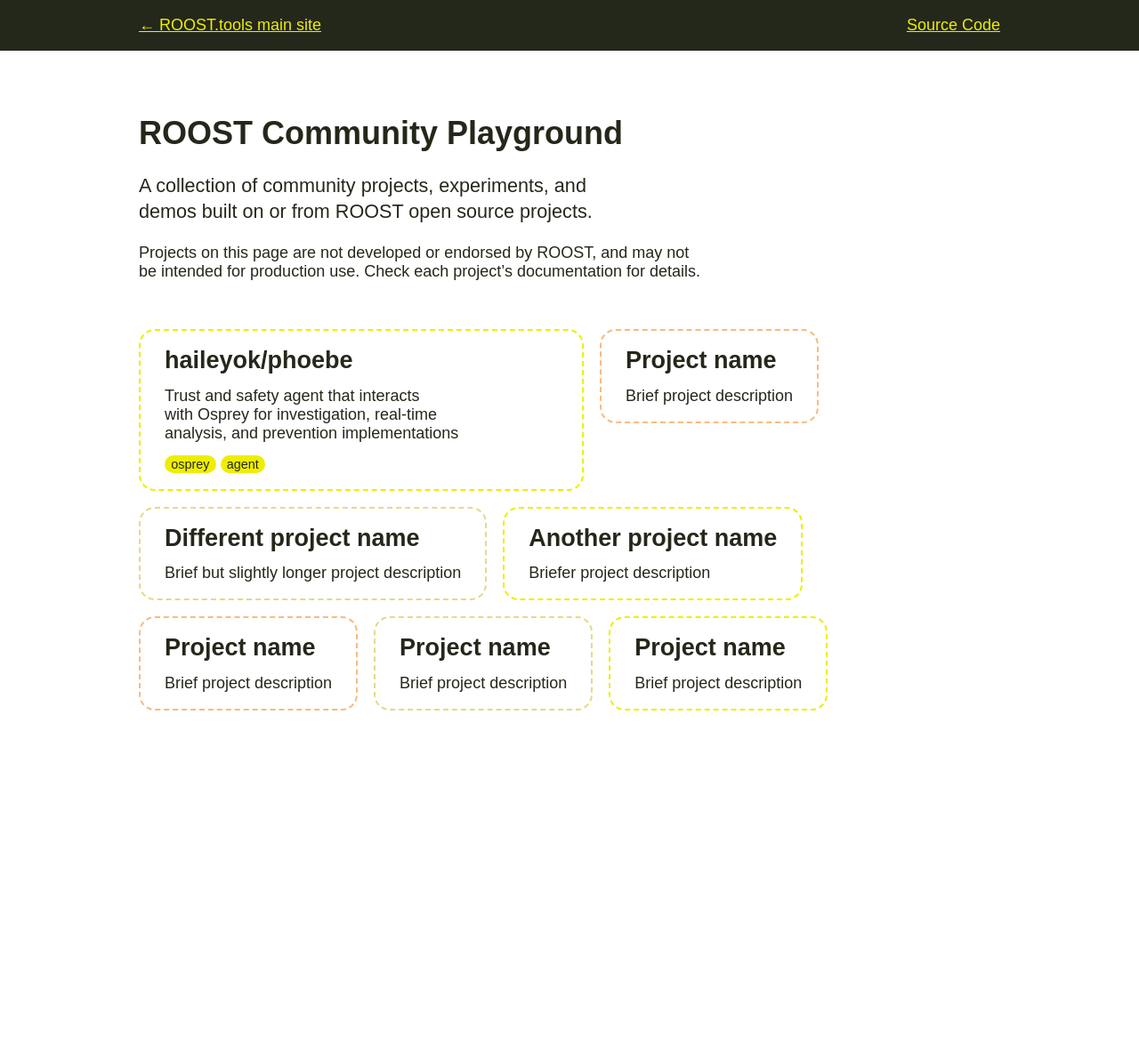
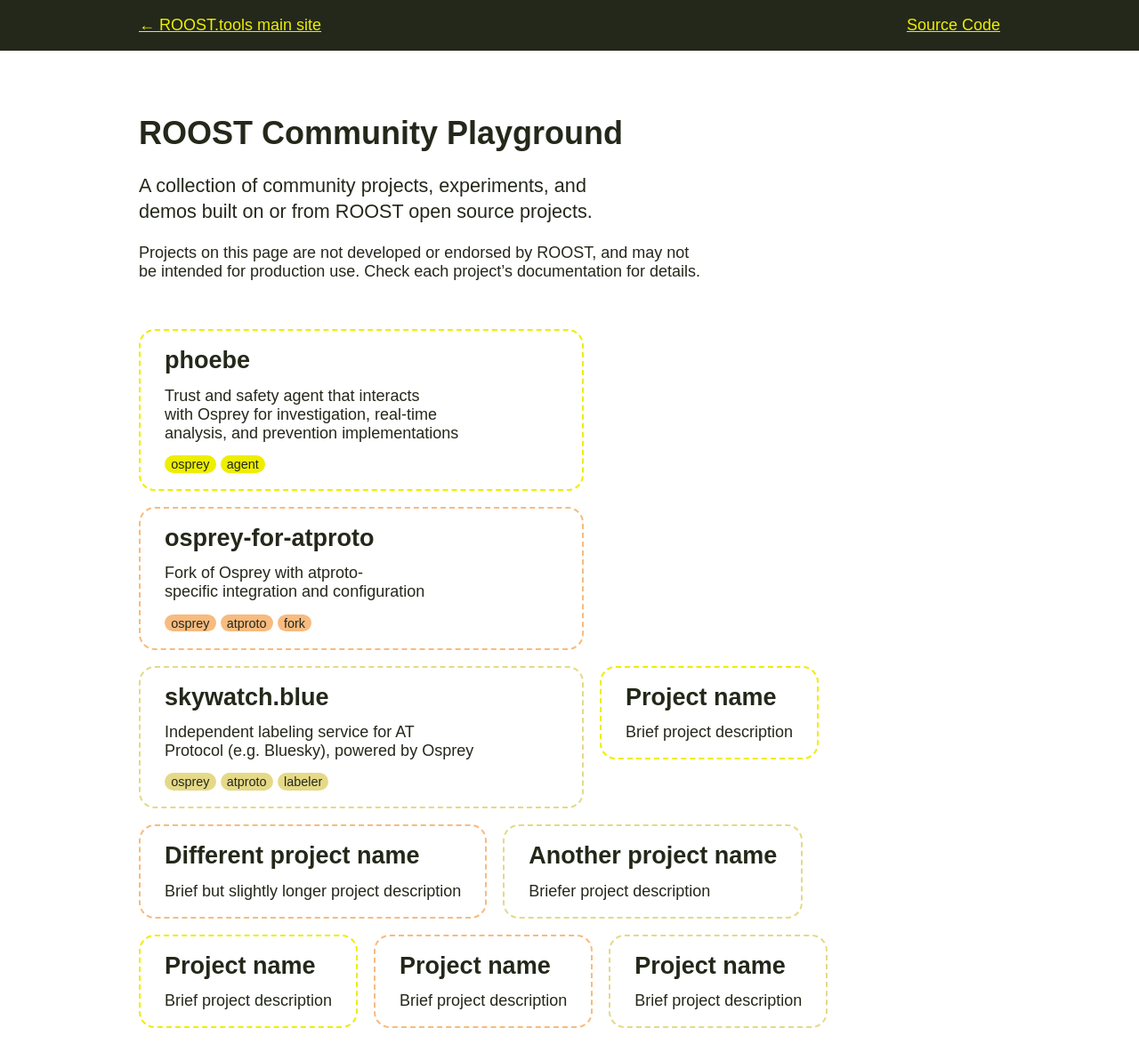
Before and after one commit to roostorg/playground, a Jekyll site: the page built from index.html, in a window 1280 px wide. Shown: the whole page at 89% size. Built offline with Jekyll 4.4.1, drawn with Linux system fonts in a browser that asks for light colours; some web fonts are replaced; before the commit the page ends 900 px from its top, so only the background shows below that.

Commit message:
projects: add Skywatch and osprey-for-atproto

```diff
--- a/_data/projects.yml
+++ b/_data/projects.yml
@@ -1,6 +1,27 @@
-- title: haileyok/phoebe
-  description: Trust and safety agent that interacts with Osprey for investigation, real-time analysis, and prevention implementations
+- title: phoebe
+  description: |
+    Trust and safety agent that interacts with Osprey for investigation,
+    real-time analysis, and prevention implementations
   url: https://github.com/haileyok/phoebe
   tags:
     - osprey
     - agent
+
+- title: osprey-for-atproto
+  description: |
+    Fork of Osprey with atproto-specific integration and configuration
+  url: https://github.com/haileyok/osprey-for-atproto
+  tags:
+    - osprey
+    - atproto
+    - fork
+
+- title: "skywatch.blue"
+  description: |
+    Independent labeling service for AT Protocol (e.g. Bluesky), powered by
+    Osprey
+  url: http://skywatch.blue
+  tags:
+    - osprey
+    - atproto
+    - labeler
```
